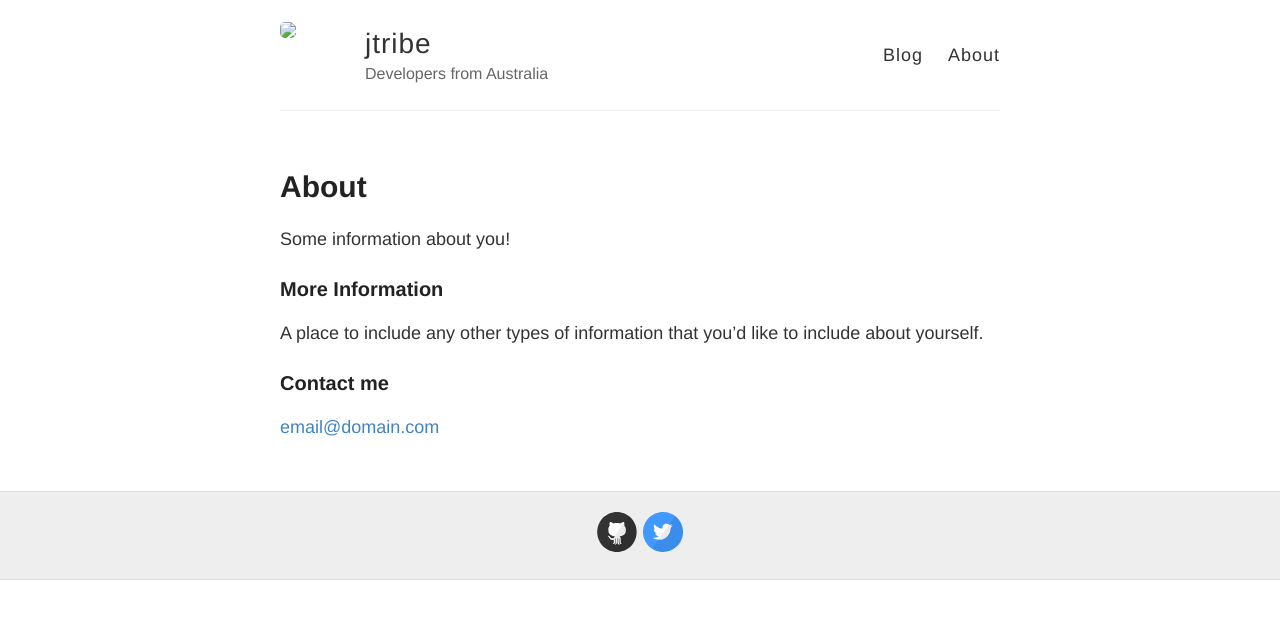
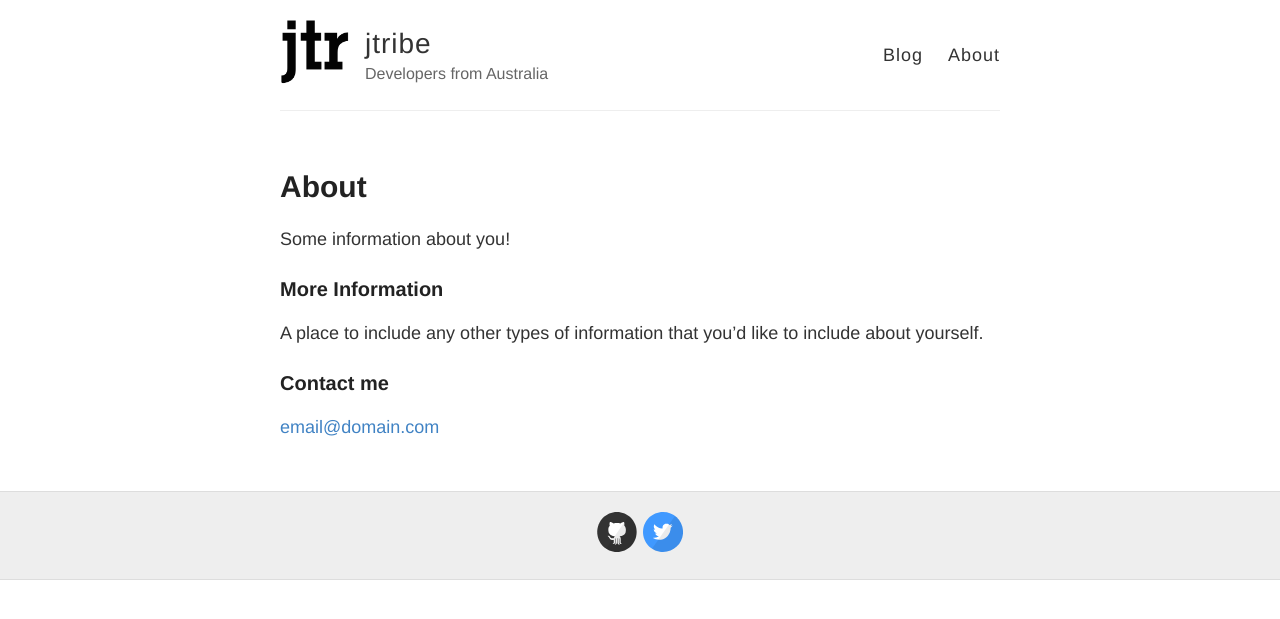
Before and after one commit to jtribe/jtribe.github.io, a Jekyll site: the page built from about.md, in a window 1280 px wide. Shown: the top 619 px of the page. Built offline with Jekyll 4.4.1, drawn with Linux system fonts in a browser that asks for light colours; Markdown is read by kramdown in place of the engine named in the settings.

Commit message:
fixing image path

```diff
--- a/_config.yml
+++ b/_config.yml
@@ -9,7 +9,7 @@ name: jtribe
 description:  Developers from Australia
 
 # URL of your avatar or profile pic (you could use your GitHub profile pic)
-avatar: images/jtribe-logo-social-black.png
+avatar: /images/jtribe-logo-social-black.png
 
 #
 # Flags below are optional
```
